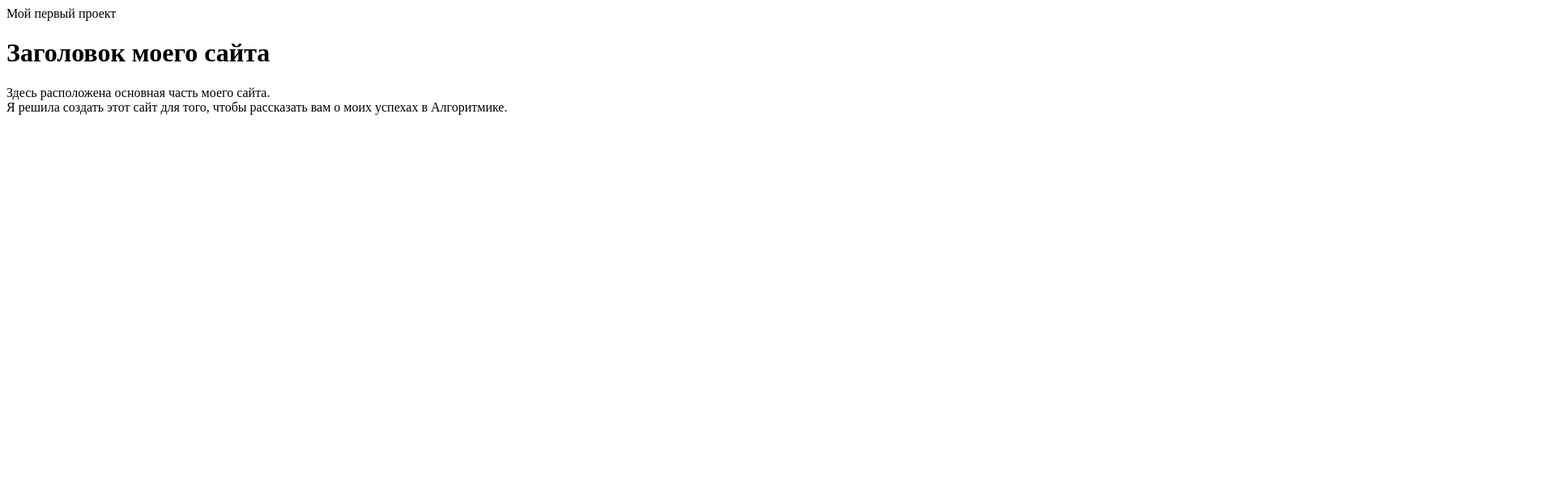
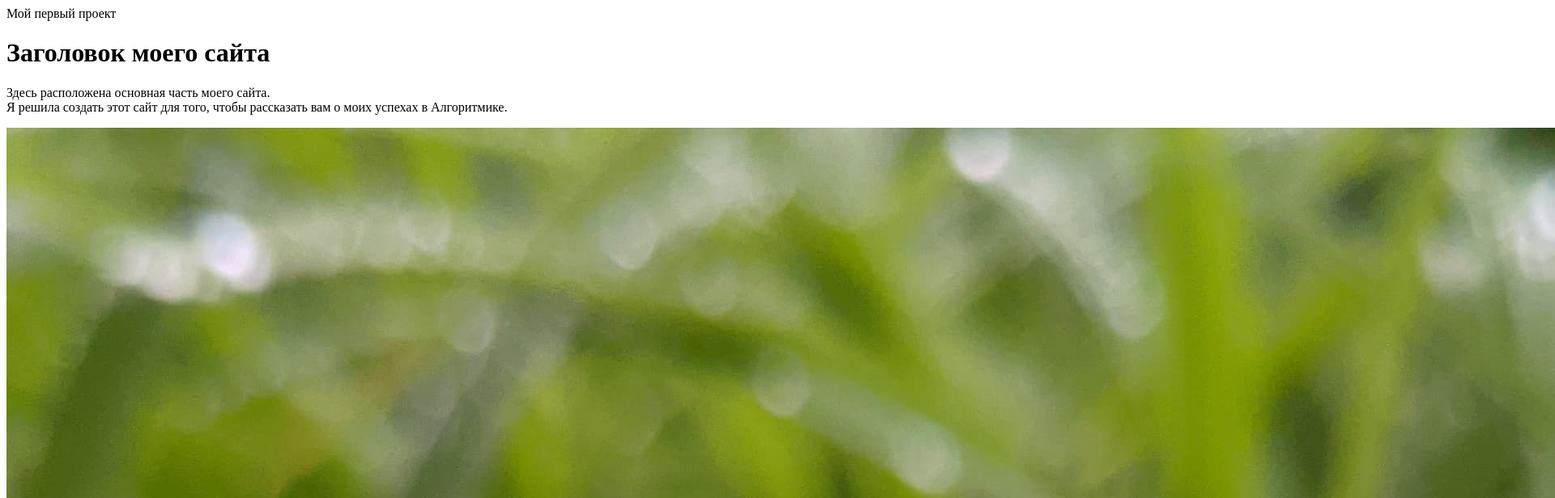
Before and after one commit to dashaklevol/first-project.githab.io, a plain HTML site: page index.html in a window 1280 px wide. Shown: the top 616 px of the page at 81% size, 1920 px wide, since content can reach past the window. Drawn offline with Linux system fonts and the light colour scheme.

Commit message:
Update index.html

```diff
--- a/index.html
+++ b/index.html
@@ -3,5 +3,5 @@
 <h1>Заголовок моего сайта</h1>
 <p>Здесь расположена основная часть моего сайта.<br> Я решила создать этот сайт для того, чтобы рассказать вам о моих успехах в Алгоритмике.
 </p>
-
+<img src="/img/Image12.jpeg">
 </html>
```
